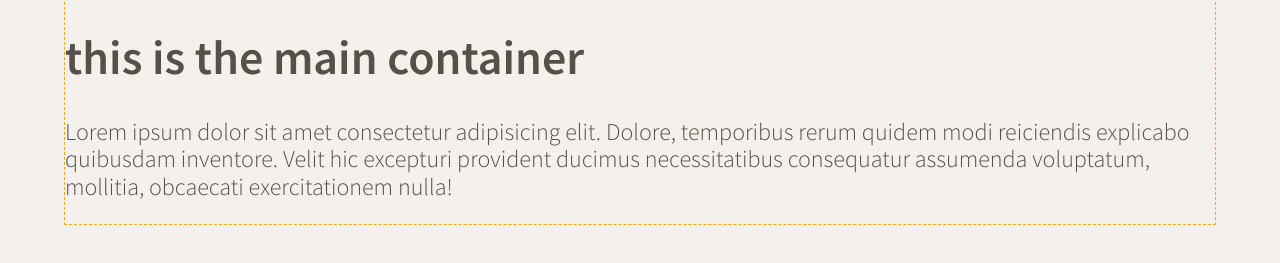
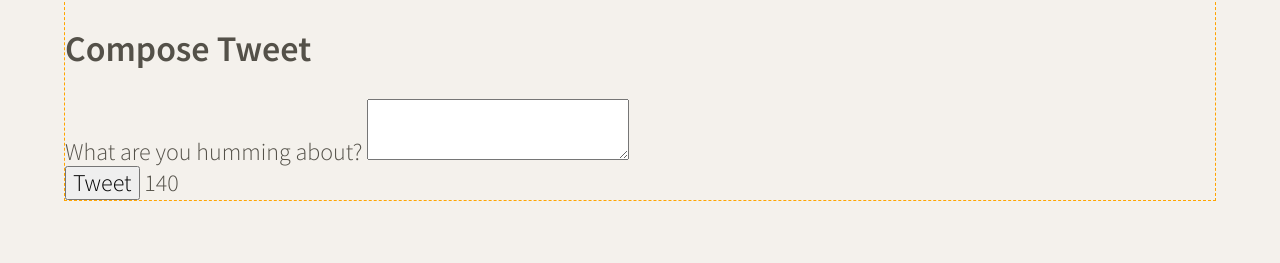
Before and after one commit to chingsley/lighthouse-tweeter, a website: page public/index.html in a window 1280 px wide. Shown: the part 503-766 px from the top of the page. Drawn offline with nearby package versions, Linux system fonts and the light colour scheme.

Commit message:
- Create the tweet form component

```diff
--- a/public/index.html
+++ b/public/index.html
@@ -57,8 +57,17 @@
 
   <!-- Page-specific (main) content here -->
   <main class="container">
-    <h1>this is the main container</h1>
-    <p>Lorem ipsum dolor sit amet consectetur adipisicing elit. Dolore, temporibus rerum quidem modi reiciendis explicabo quibusdam inventore. Velit hic excepturi provident ducimus necessitatibus consequatur assumenda voluptatum, mollitia, obcaecati exercitationem nulla!</p>
+    <section class="new-tweet">
+      <h2>Compose Tweet</h2>
+      <form>
+        <label for="tweet-text">What are you humming about?</label>
+        <textarea name="text" id="tweet-text"></textarea>
+        <div>
+          <button type="submit">Tweet</button>
+          <output name="counter" class="counter" for="tweet-text">140</output>
+        </div>
+      </form>
+    </section>
   </main>
 </body>
 
--- a/server/data-files/initial-tweets.json
+++ b/server/data-files/initial-tweets.json
@@ -8,7 +8,7 @@
     "content": {
       "text": "If I have seen further it is by standing on the shoulders of giants"
     },
-    "created_at": 1640617964462
+    "created_at": 1640720349405
   },
   {
     "user": {
@@ -19,6 +19,6 @@
     "content": {
       "text": "Je pense , donc je suis"
     },
-    "created_at": 1640704364462
+    "created_at": 1640806749405
   }
 ]
```
